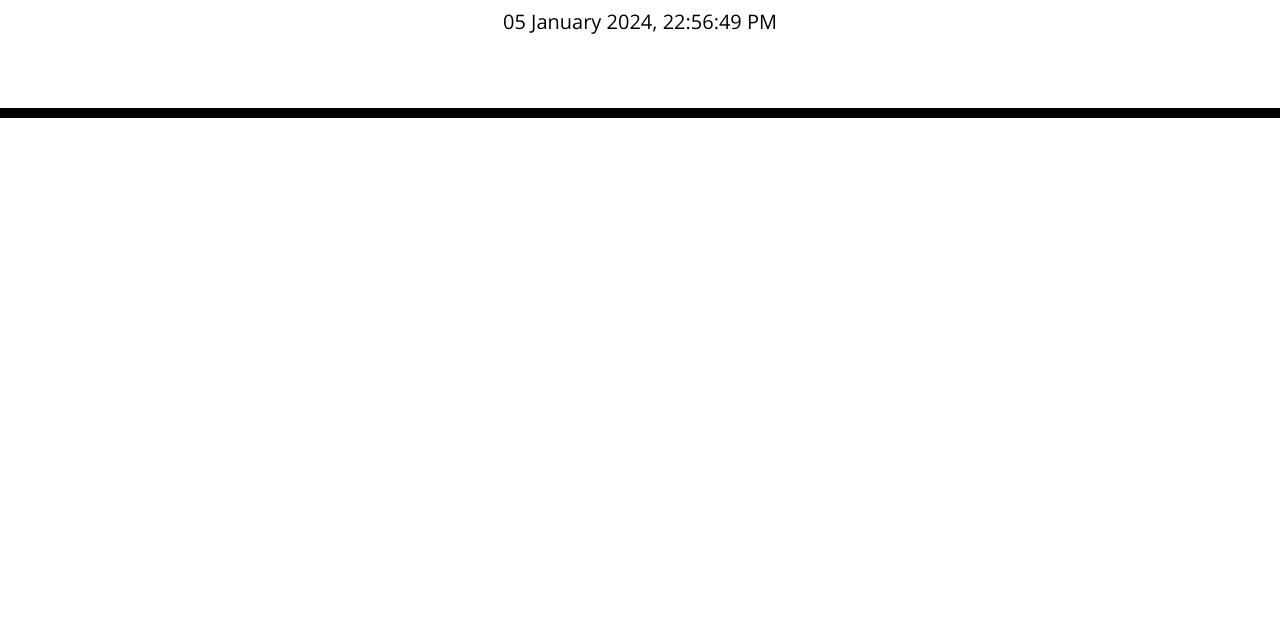
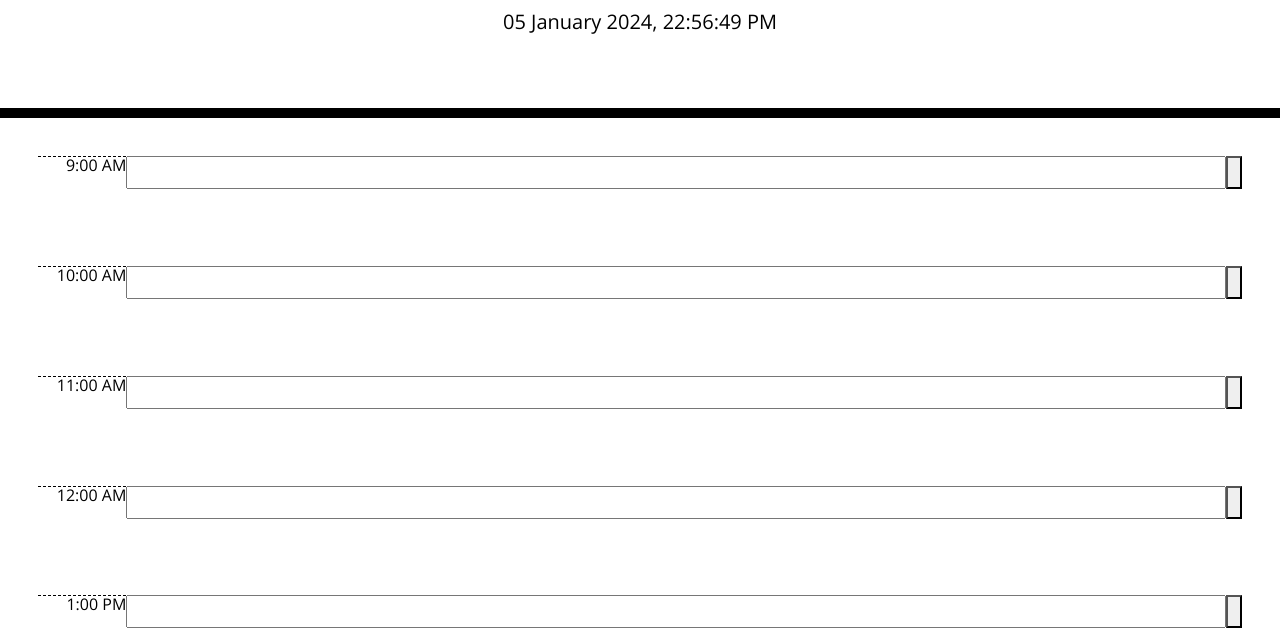
Before and after one commit to jennysiu/workDayScheduler, a plain HTML site: page index.html in a window 1280 px wide. Shown: the part 169-800 px from the top of the page. Drawn offline with nearby package versions, Linux system fonts and the light colour scheme.

Commit message:
timeblocks added with save button

```diff
--- a/assets/css/style.css
+++ b/assets/css/style.css
@@ -26,16 +26,41 @@ header {
   white-space: pre-wrap;
 }
 
-.time-block {
-  text-align: center;
+/* TIMEBLOCKS */
+
+.time-blocks {
+  display: flex;
+  flex-direction: column;
+  /* align-items: stretch; */
   border-radius: 15px;
 }
 
-.row {
+.timeBlock {
+  display: flex;
+  justify-content: space-between;
+  padding: 3%;
+
+
+}
+
+.hour {
+  width: 8%;
+  text-align: right;
+}
+
+.textBlock {
+  /* border: solid black 2px; */
+  display: inline-block;
+  width: 100%;
+}
+
+/* .saveButton =  */
+
+/* .row {
   white-space: pre-wrap;
   height: 80px;
   border-top: 1px solid white;
-}
+} */
 
 .hour {
   background-color: #ffffff;
@@ -59,11 +84,12 @@ header {
 }
 
 .saveBtn {
-  border-left: 1px solid black;
+  display: inline-block;
+  /* border-left: 1px solid black;
   border-top-right-radius: 15px;
   border-bottom-right-radius: 15px;
   background-color: #06aed5;
-  color: white;
+  color: white; */
 }
 
 .saveBtn i:hover {
--- a/assets/js/script.js
+++ b/assets/js/script.js
@@ -1,7 +1,19 @@
-// Display the current day at the top of the calender when a user opens the planner.
+//! Display the current day at the top of the calender when a user opens the planner.
+
+// Present time blocks for standard business hours when the user scrolls down.
+
+// Color-code each time block based on past, present, and future when the time block is viewed.
+
+// Allow a user to enter an event when they click a time block
+
+// Save the event in local storage when the save button is clicked in that time block.
+
+// Persist events between refreshes of a page
+
 
 // jQuery selectors
 const currentDay = $("#currentDay");
+const timeBlocks = $(".time-blocks");
 
 // shows current day and time at the top of page
 function showCurrentTime() {
@@ -13,12 +25,34 @@ function showCurrentTime() {
 }
 
 showCurrentTime();
-// Present time blocks for standard business hours when the user scrolls down.
 
-// Color-code each time block based on past, present, and future when the time block is viewed.
+// set hours for timeblocks
+const hours = ['9:00 AM', '10:00 AM', '11:00 AM', '12:00 AM', '1:00 PM', '2:00 PM', '3:00 PM', '4:00 PM', '5:00 PM', '6:00 PM'];
 
-// Allow a user to enter an event when they click a time block
+// dynamically generate timeblocks
+hours.forEach(hour => {
+  // generate blocks
+  let timeBlock = $("<div></div>")
+  .addClass("timeBlock");
+  timeBlocks.append(timeBlock);
 
-// Save the event in local storage when the save button is clicked in that time block.
+  // display hours
+  let displayHour = $("<p>")
+  .addClass("hour")
+  .text(hour);
+  timeBlock.append(displayHour);
 
-// Persist events between refreshes of a page
+
+  // generate blocks
+  let textBlock = $("<input>");
+  textBlock.addClass("textBlock")
+  .text("test writing")
+  // .attr("placeholder", "Enter event here")
+  timeBlock.append(textBlock)
+
+  // append save button
+  let saveBtn = $("<button>");
+  saveBtn.addClass("saveBtn")
+  timeBlock.append(saveBtn);
+
+});
--- a/index.html
+++ b/index.html
@@ -20,13 +20,10 @@
     <p class="lead">A simple calendar app for scheduling your work day</p>
     <p id="currentDay" class="lead"></p>
   </header>
-  <div class="container">
-    <!-- Timeblocks go here -->
-  </div>
+  <div class="time-blocks"></div>
 
   <script src="https://cdnjs.cloudflare.com/ajax/libs/jquery/3.2.1/jquery.min.js"></script>
   <script src="https://cdn.jsdelivr.net/npm/dayjs@1/dayjs.min.js"></script>
-  <!-- <script src="https://cdn.jsdelivr.net/npm/dayjs@1.0.0/dayjs.min.js"></script> -->
   <script src="assets/js/script.js" ></script>
 </body>
 
```
